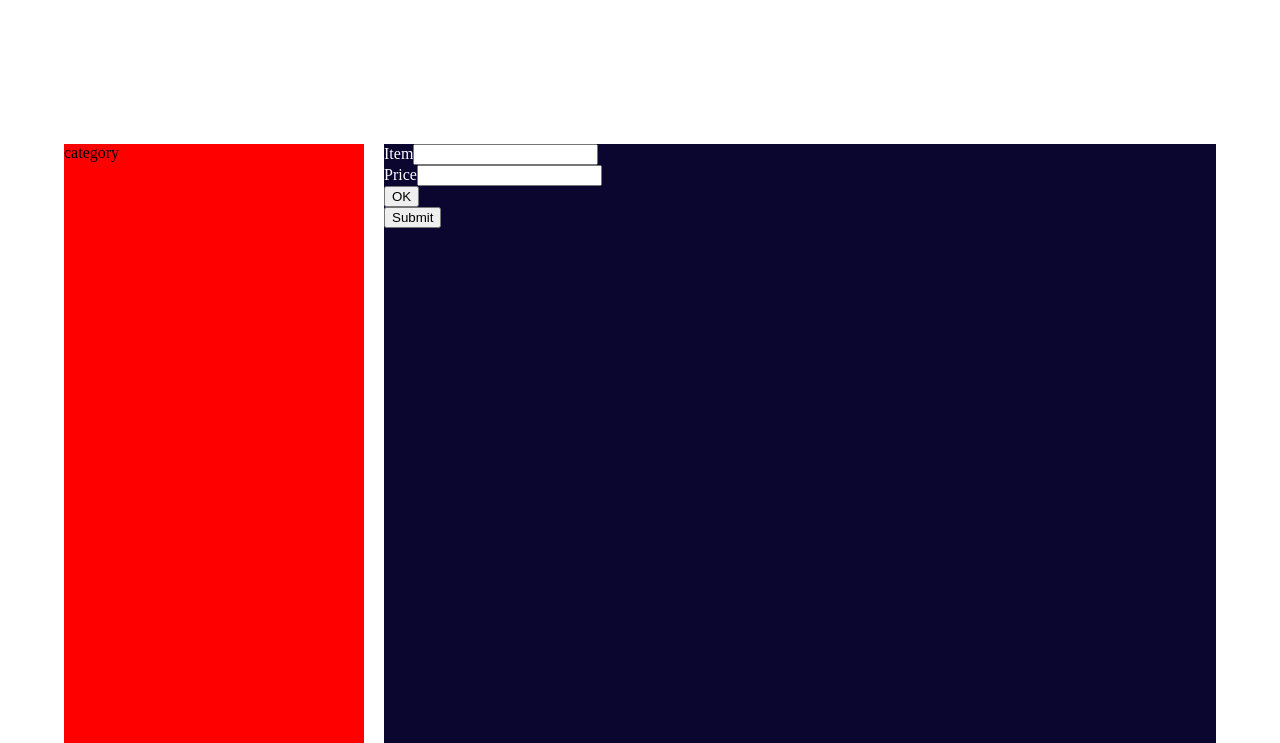
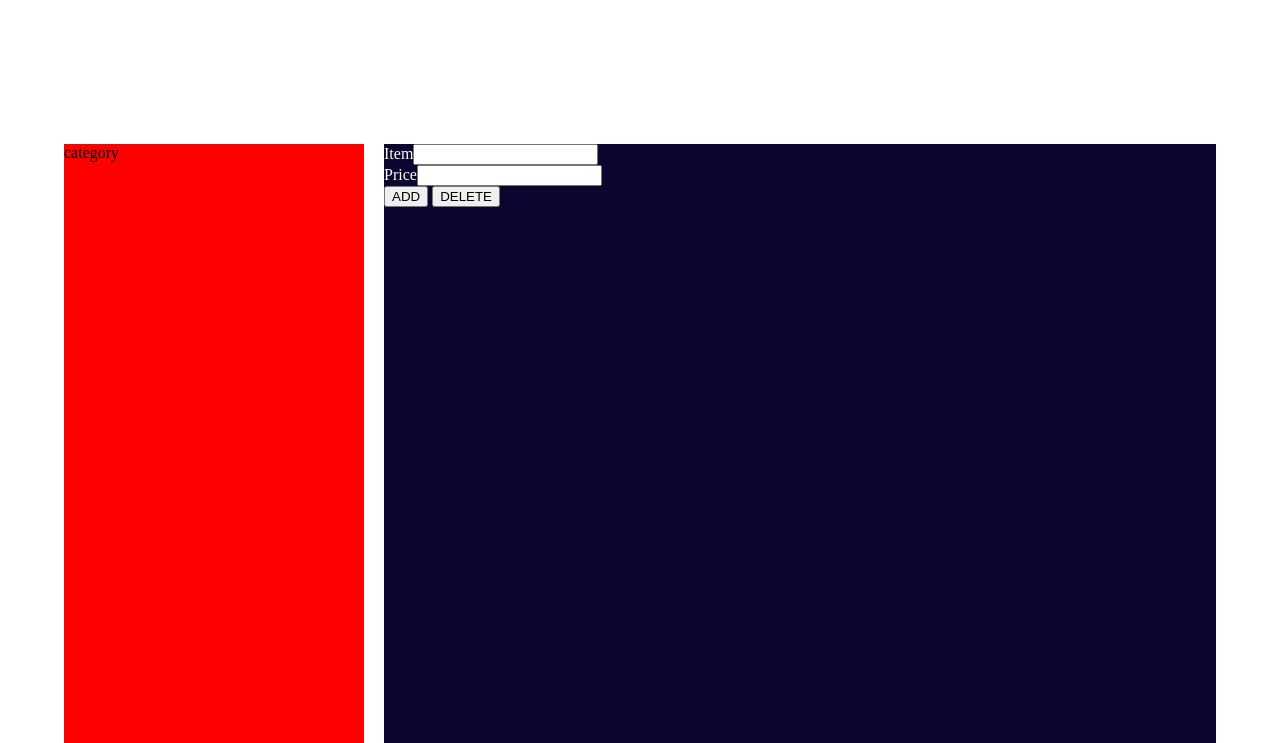
Before and after one commit to odnaks/ft_minishop, a PHP site: page /admin.php in a window 1280 px wide. Shown: the part 100-843 px from the top of the page. Run offline with PHP 8.4, Linux system fonts and the light colour scheme; data that the repository does not hold is empty.

Commit message:
DELETE Item

```diff
--- a/admin.php
+++ b/admin.php
@@ -1,6 +1,6 @@
 <?php
 include ("install.php");
-if($_POST['submititem'] == "OK") {
+if($_POST['submititem'] == "ADD") {
 	if ($_POST['item'] != "" && $_POST['price'] != "") {
 		$item = $_POST['item'];
 		$price = $_POST['price'];
@@ -10,11 +10,12 @@ if($_POST['submititem'] == "OK") {
 		} else
 			mysqli_query($link, "UPDATE item SET NAME='".$item."', Price='".$price."' WHERE id='".mysqli_num_rows($res)."';");
 	}
-} else if ($_POST['delitem'] == "DEL")
+} else if ($_POST['delitem'] == "DELETE")
 	if ($_POST['item'] != "") {
 		$item = $_POST['item'];
 		$res = mysqli_query($link, "SELECT Name FROM item where Name LIKE '".$item."';");
-
+		if (mysqli_num_rows($res) != 0)
+			mysqli_query($link, "DELETE FROM item WHERE Name='".$item."';");
 	}
 ?>
 
@@ -26,8 +27,8 @@ require('header.php');
 	 <form action="admin.php" method="POST">
  		Item<input type="text" name="item" value=""><br />
 	 	Price<input type="text" name="price" value=""><br />
-		<input type="submit" name="submititem" value="OK"><br />
-		<input type="submit" name="delitem" valie="DEL"><br />
+		<input type="submit" name="submititem" value="ADD">
+		<input type="submit" name="delitem" value="DELETE"><br />
 	 </form>
 	 </div>
 	 <div class="cat">
```
